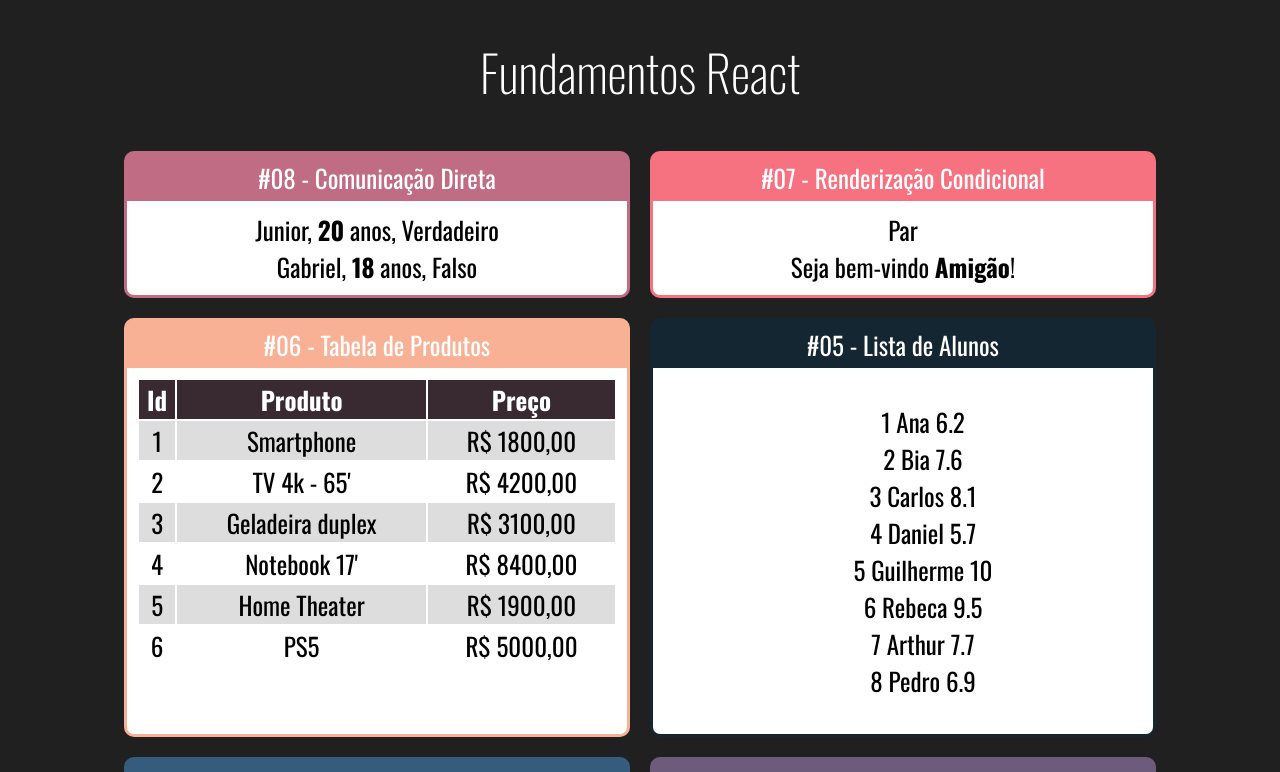
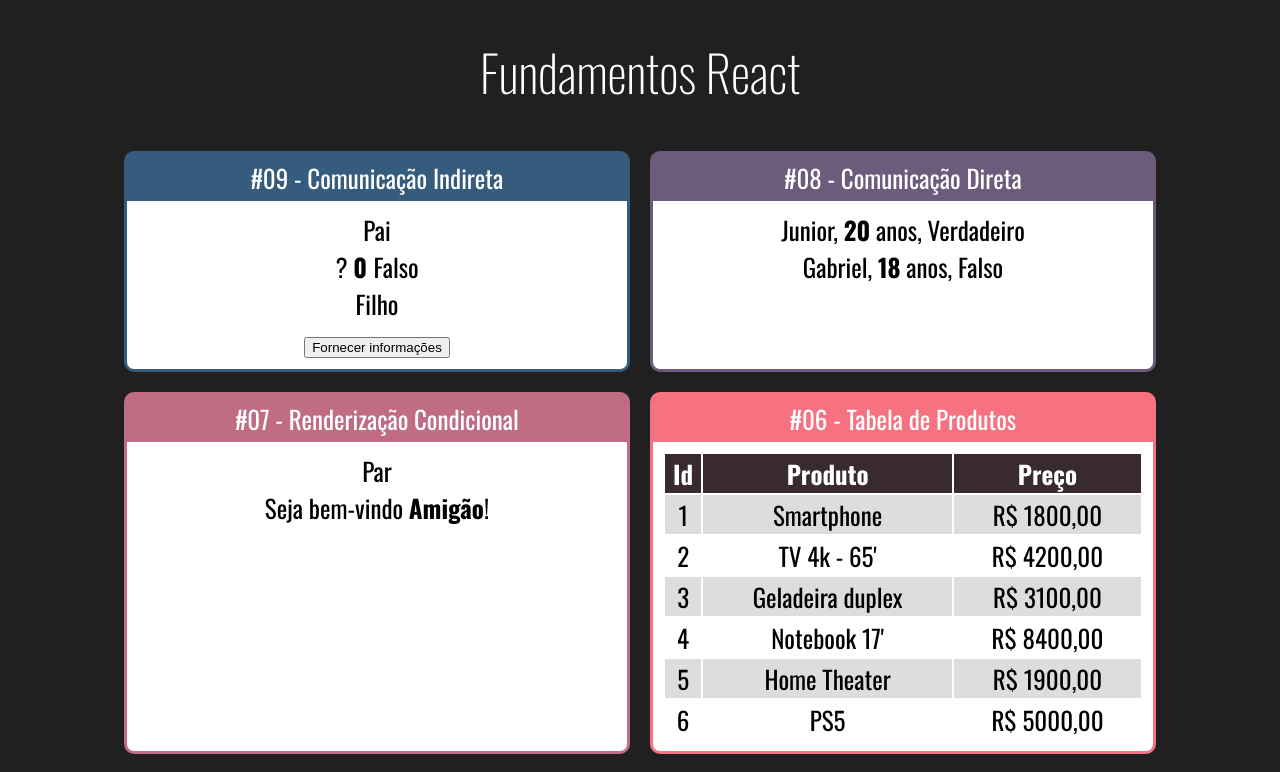
Before and after one commit to jpcp0614/Curso-React-Redux-Udemy, a React (Create React App) app in the folder fundamentos-react/: page / in a window 1280 px wide. Shown: the top 772 px of the page. Built offline with nearby package versions, Linux system fonts and the light colour scheme.

Commit message:
Comunicação indireta - Filho -> Pai - via função

```diff
--- a/fundamentos-react/src/App.jsx
+++ b/fundamentos-react/src/App.jsx
@@ -11,24 +11,29 @@ import './App.css';
 import ParOuImpar from './components/conditional/ParOuImpar';
 import UserInfo from './components/conditional/UsuarioInfo';
 import DiretaPai from './components/communication/DiretaPai';
+import IndiretaPai from './components/communication/IndiretaPai';
 
 const App = (props) => (
 	<div className="App">
 		<h1>Fundamentos React</h1>
 		<div className="Cards">
 
-			<Card titulo="#08 - Comunicação Direta" color="#C06C84">
+			<Card titulo="#09 - Comunicação Indireta" color="#355C7D">
+				<IndiretaPai />
+			</Card>
+
+			<Card titulo="#08 - Comunicação Direta" color="#6C5B7B">
 				<DiretaPai />
 			</Card>
 
-			<Card titulo="#07 - Renderização Condicional" color="#F67280">
+			<Card titulo="#07 - Renderização Condicional" color="#C06C84">
 				<ParOuImpar numero={ 8 }/>
 				<UserInfo />
 				{/* <UserInfo usuario={{ email: 'fernando@email.com' }}/> */}
 				{/* <UserInfo usuario={{}}/> */}
 			</Card>
 
-			<Card titulo="#06 - Tabela de Produtos" color="#F8B195">
+			<Card titulo="#06 - Tabela de Produtos" color="#F67280">
 				<TabelaProdutos />
 			</Card>
 
@@ -48,7 +53,7 @@ const App = (props) => (
 				<RandomNumber min={ 1 } max={ 20 } />
 			</Card>
 
-			<Card titulo="#02 - Primeiro" color="#C06C84 ">
+			<Card titulo="#02 - Primeiro" color="#C06C84">
 				<Primeiro />
 			</Card>
 
--- /dev/null
+++ b/fundamentos-react/src/components/communication/IndiretaFilho.jsx
@@ -0,0 +1,17 @@
+import React from 'react';
+
+const IndiretaFilho =(props) => {
+  const { quandoClicar } = props;
+  return (
+    <div>
+      <div>Filho</div>
+      <button
+        onClick={ () => quandoClicar('João', 53, true) }
+      >
+        Fornecer informações
+      </button>
+    </div>
+  );
+}
+
+export default IndiretaFilho;
--- /dev/null
+++ b/fundamentos-react/src/components/communication/IndiretaPai.jsx
@@ -0,0 +1,28 @@
+import React from 'react';
+import IndiretaFilho from './IndiretaFilho';
+
+const IndiretaPai =(props) => {
+  let nome = '?';
+  let idade = 0;
+  let isNerd = false;
+
+  const fornecerInfos = (nomeParam, idadeParam, isNerdParam) => {
+    nome = nomeParam;
+    idade = idadeParam;
+    isNerd = isNerdParam;
+
+    console.log(nomeParam, idadeParam, isNerdParam);
+  }
+
+  return (
+    <div>
+      <div>Pai</div>
+      <span>{ nome } </span>
+      <span><strong>{ idade } </strong></span>
+      <span>{ isNerd ? 'Verdadeiro' : 'Falso' }</span>
+      <IndiretaFilho quandoClicar={ fornecerInfos }/>
+    </div>
+  );
+}
+
+export default IndiretaPai;
```
